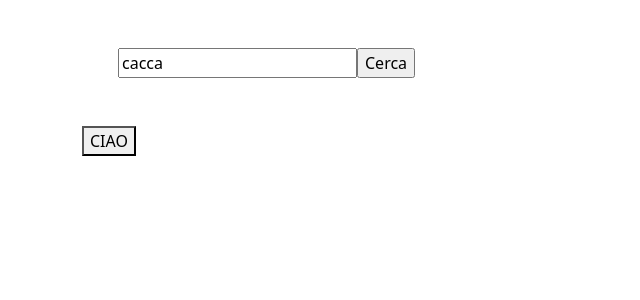
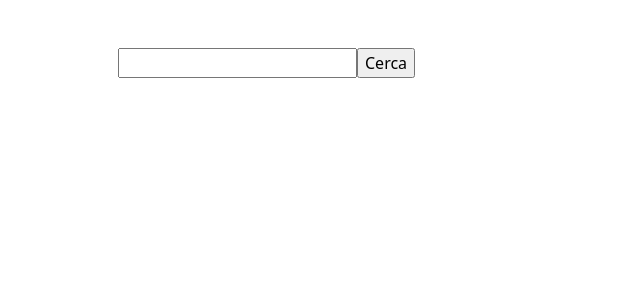
Before and after one commit to iLBigga/vue-boolflix, a Vue app: page / in a window 1280 px wide. Shown: the top 300 px of the page, without its empty margins (0-640 px from the left). Built offline with nearby package versions, Linux system fonts and the light colour scheme.

Commit message:
Aggiunta input ricerca (Milesonte 1)

```diff
--- a/src/components/CardComponent.vue
+++ b/src/components/CardComponent.vue
@@ -2,7 +2,7 @@
     <div class="custom_card">
         <ul class="text-center p-4">
             <li class="title">{{movie.title}}</li>
-            <li class="original_title">Titolo: Originale: {{movie.original_title}}</li>
+            <li class="original_title"><b>Titolo Originale:</b>{{movie.original_title}}</li>
             <li class="lenguage">Lingua: {{movie.original_language}}</li>
             <li class="vote">Voto: {{movie.vote_average}}</li>
         </ul>
@@ -26,16 +26,13 @@ export default {
 
         li {
             line-height: 2.3rem;
-        }
+        };
 
         .title{
             font-weight: bold;
             font-size: 1.5rem;
-        }
+        };
 
-        .original_title{
-            font-weight: bold;
-        }
-    }
+    };
 
 </style>
--- a/src/components/HeaderComponent.vue
+++ b/src/components/HeaderComponent.vue
@@ -10,10 +10,10 @@ export default {
     name: 'HeaderComponent',
     data() {
         return {
-            search: 'cacca',
-        }
-    }
-}
+            search: '',
+        };
+    },
+};
 </script>
 
 <style lang="scss" >
--- a/src/components/MainComponent.vue
+++ b/src/components/MainComponent.vue
@@ -1,6 +1,5 @@
 <template>
     <div class="container">
-        <button @click="findMovie"> CIAO </button>
         <div class="row row-cols-4 g-3">
             <div v-for="(movie, i) in movies" :key="i">
                 <CardComponent :movie="movie"/>
@@ -39,17 +38,21 @@ export default {
             .get(`${this.BASE_URI}?api_key=9857cfb37fc41b760e69c70f6d75b517&query=${this.movieTitle}`)
             .then((res) => {
                 console.log(res)
-                this.movies = res.data.results
+                this.movies = res.data.results;
             })
             .catch(error => {
                 if(error.response) {
-                    console.log(error.response);
+                    console.log(error.response)
                 }
-            })
+            });
         },
     },
-    watch() {
-        this.findMovie()
+    watch: {
+        movieTitle(a,b) {
+            if(a != b) {
+                this.findMovie()
+            }
+        },
     },
 };
 
--- a/src/styles/style.scss
+++ b/src/styles/style.scss
@@ -1,3 +1,3 @@
 ul, li, menu {
     list-style: none;
-}
+};
```
Also changed, not shown: src/App.vue (+4 -4 lines).
